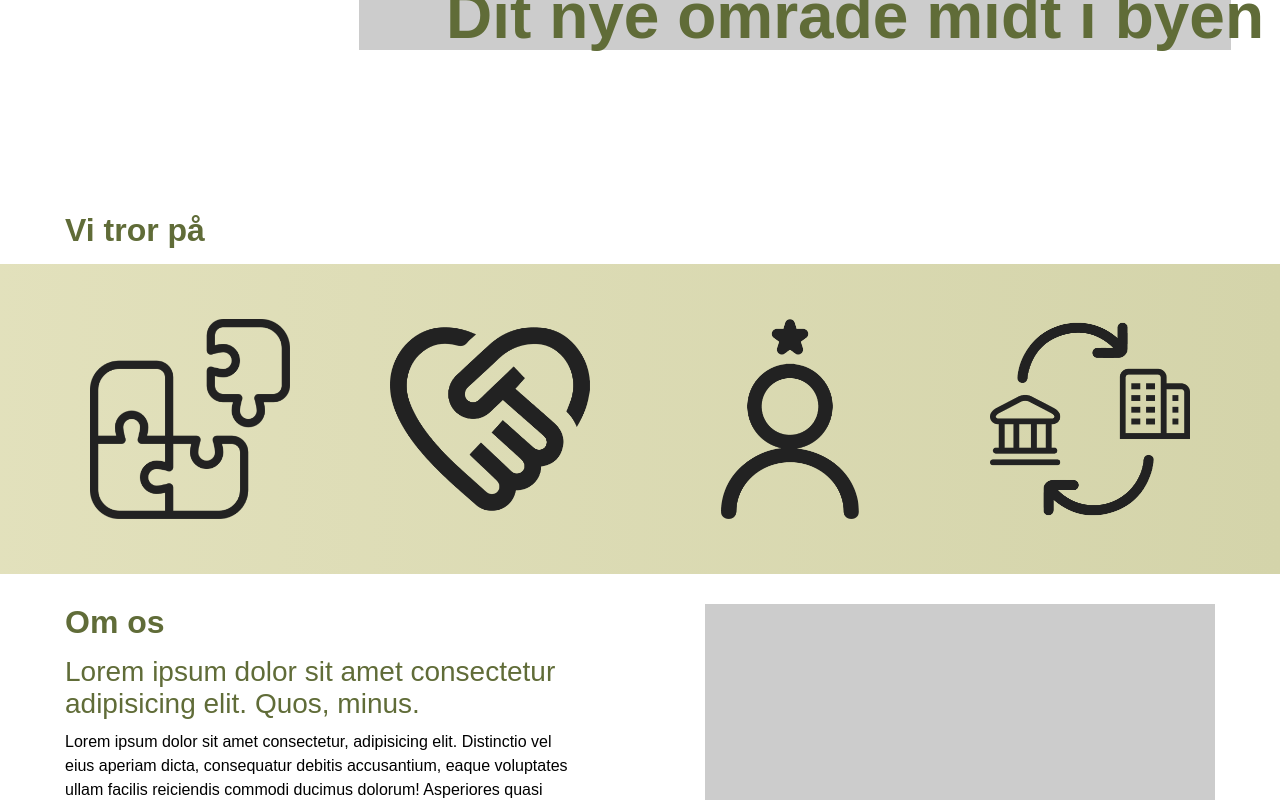
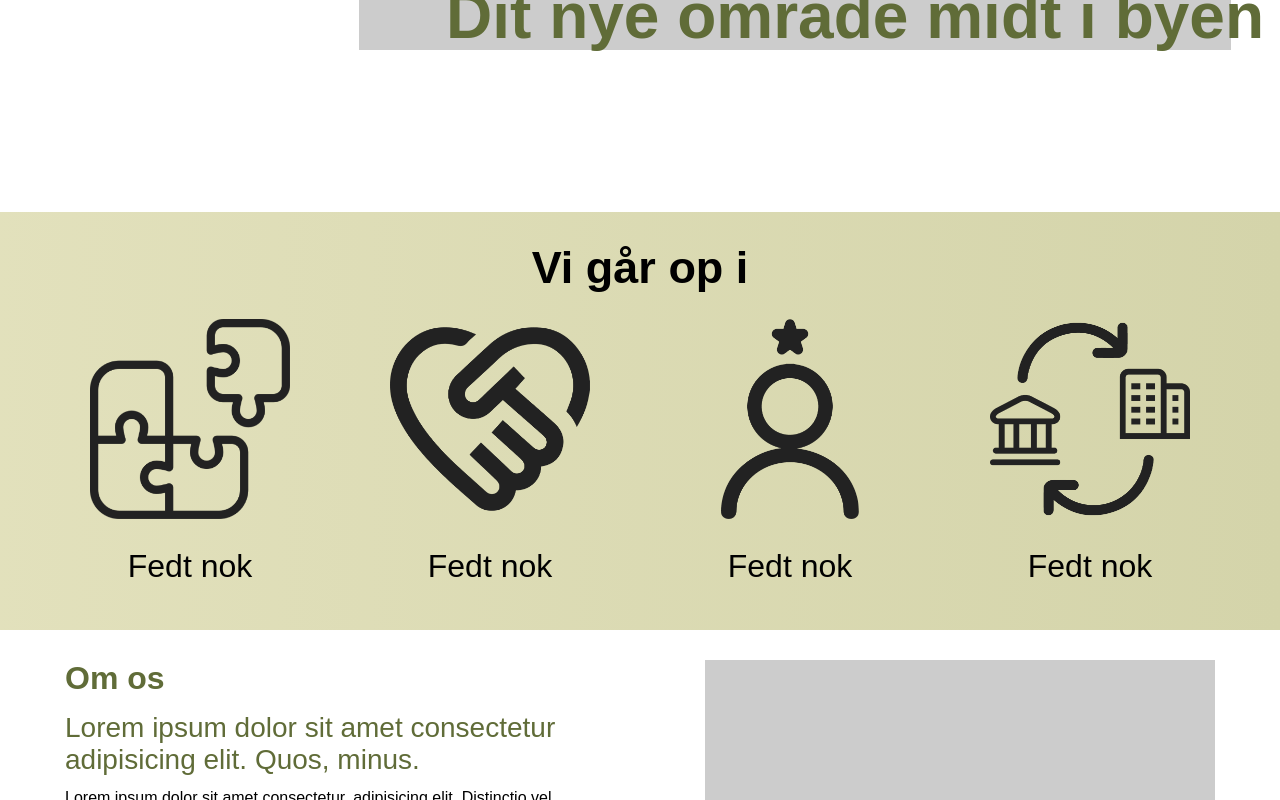
Before and after one commit to Signeamadsen97/creo-kampagne, a Vue app: page / in a window 1280 px wide. Shown: the part 616-1416 px from the top of the page. Built offline with nearby package versions, Linux system fonts and the light colour scheme.

Commit message:
brandvalue done

```diff
--- a/src/components/BrandValue.vue
+++ b/src/components/BrandValue.vue
@@ -1,13 +1,26 @@
 <script setup></script>
 
 <template>
-  <h1 class="h2_poppins">Vi tror på</h1>
   <div class="brand_wrapper">
+    <h1 class="h1_poppins">Vi går op i</h1>
     <div class="grid">
-      <img src="./icon/icon1.svg" alt="" />
-      <img src="./icon/icon2.svg" alt="" />
-      <img src="./icon/icon3.svg" alt="" />
-      <img src="./icon/icon4.svg" alt="" />
+      <div class="icon1">
+        <img src="./icon/icon1.svg" alt="" />
+        <h2 class="h2_poppins">Fedt nok</h2>
+      </div>
+      <div class="icon2">
+        <img src="./icon/icon2.svg" alt="" />
+        <h2 class="h2_poppins">Fedt nok</h2>
+      </div>
+      <div class="icon3">
+        <img src="./icon/icon3.svg" alt="" />
+        <h2 class="h2_poppins">Fedt nok</h2>
+      </div>
+
+      <div class="icon4">
+        <img src="./icon/icon4.svg" alt="" />
+        <h2 class="h2_poppins">Fedt nok</h2>
+      </div>
     </div>
   </div>
 </template>
@@ -17,19 +30,30 @@
   display: grid;
   grid-template-columns: repeat(4, 1fr);
   gap: 50px;
+  @media screen and (max-width: 730px) {
+    display: grid;
+    grid-template-columns: 1fr 1fr;
+  }
 }
 
+.h1_poppins {
+  text-align: center;
+  font-size: 45px;
+  color: black;
+}
+
+.h2_poppins {
+  display: grid;
+  text-align: center;
+  color: black;
+  font-weight: 400;
+}
 .grid img {
   width: 100%;
 }
-
-.h2_poppins {
-  margin-left: 65px;
-}
-
 .brand_wrapper {
   padding: var(--wrapper-padding);
-  background: linear-gradient(270deg, #D4D4AA, #FEFAE0, #616D38);
+  background: linear-gradient(270deg, #d4d4aa, #fefae0, #616d38);
   background-size: 600% 600%;
   animation: gradientAnimation 10s ease infinite;
 }
```
